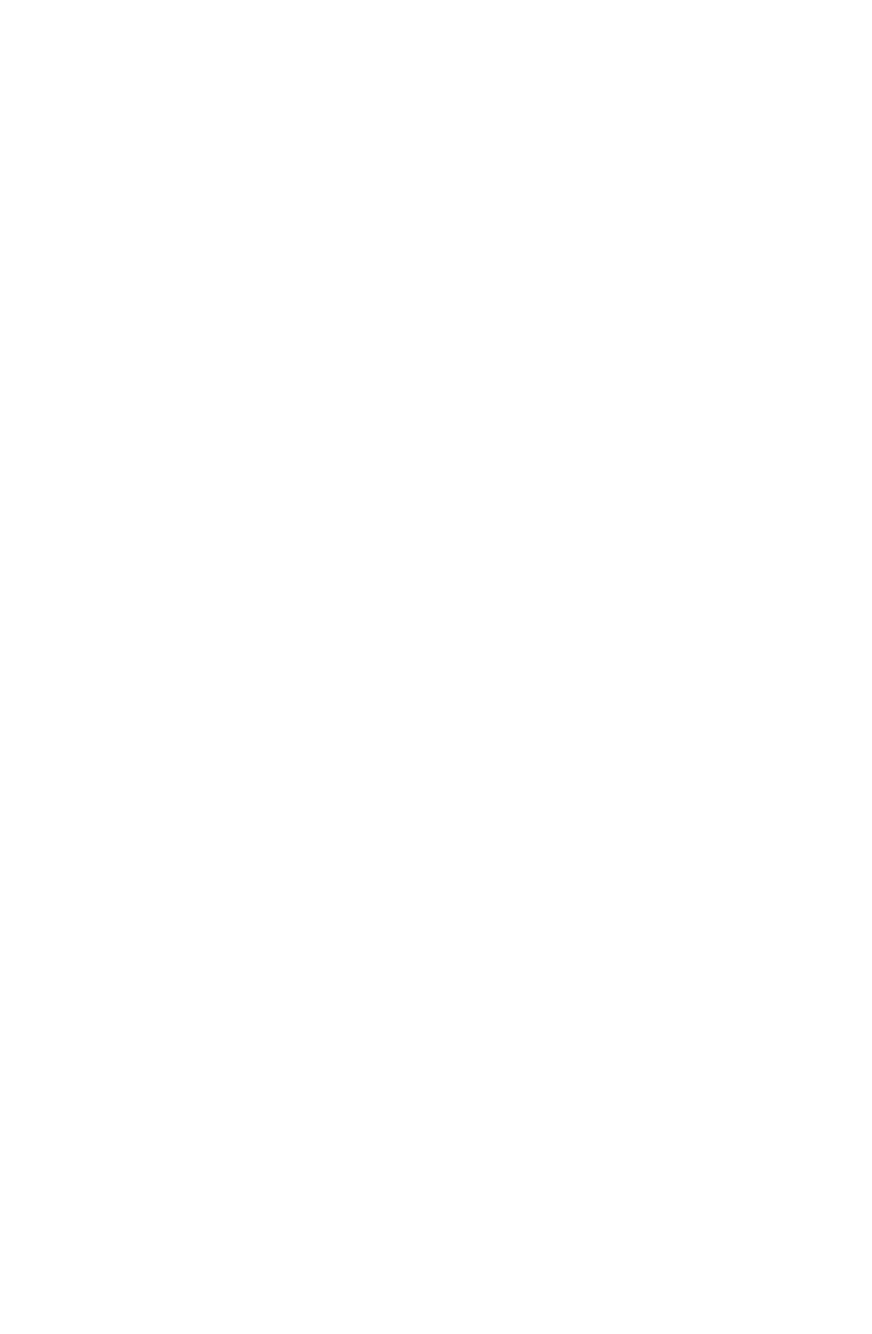
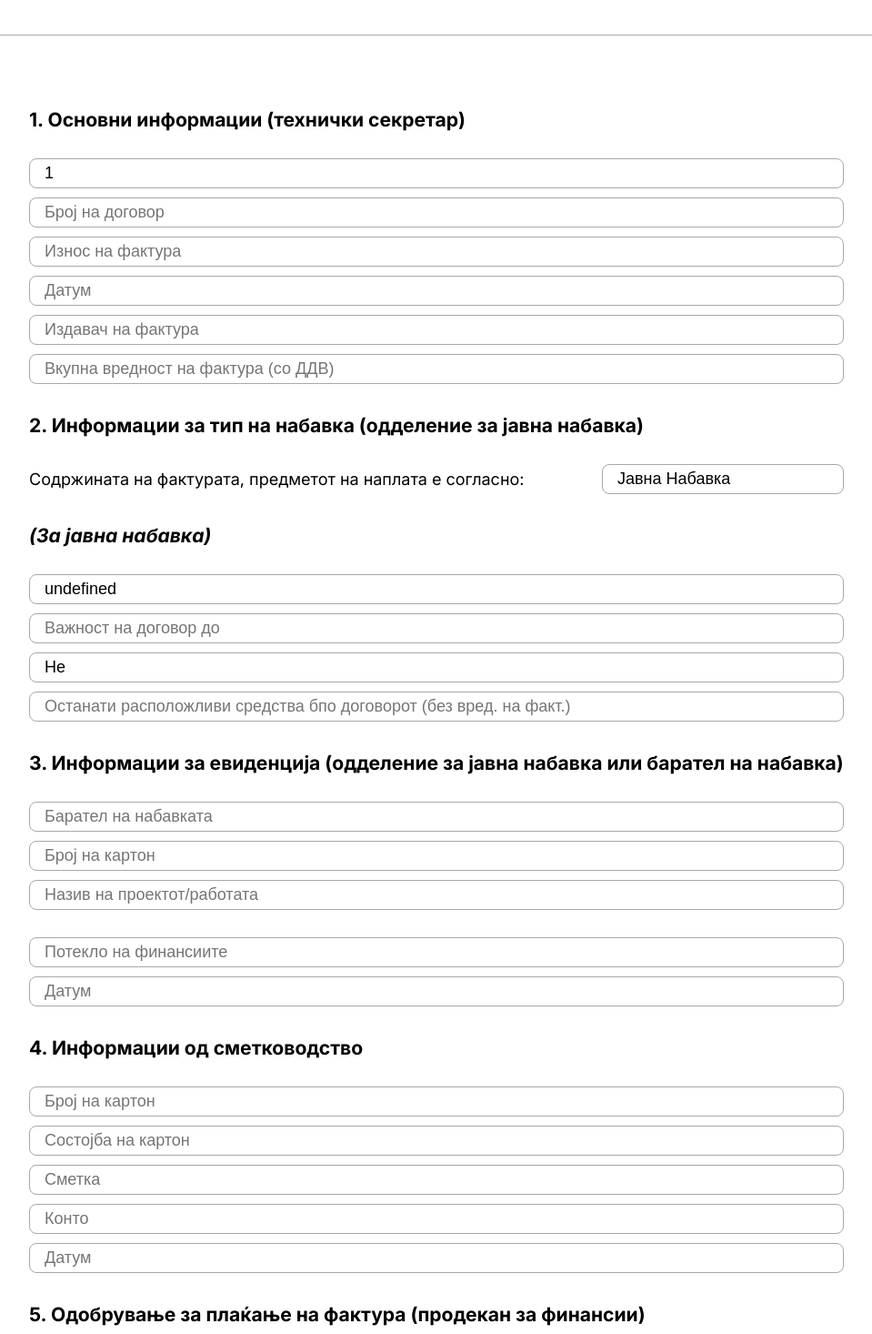
Before and after one commit to martytrajkoski/inSys--frontend, a React (Vite) app: page /prodekan/1 in a window 1280 px wide. Before the commit this address had no page. Shown: the part 164-1630 px from the top of the page at 91% size, without its empty margins (160-1119 px from the left). Before the commit the page ends 800 px from the top, so only its background shows below. Built offline with nearby package versions, Linux system fonts and the light colour scheme; no server answers.

Commit message:
Listing a filled faktura for prodekan DONE

```diff
--- a/src/pages/Departments/BaratelNabavka/BaratelNabavka.tsx
+++ b/src/pages/Departments/BaratelNabavka/BaratelNabavka.tsx
@@ -120,7 +120,6 @@ const BaratelNabavka: React.FC = () => {
     }
   }
 
-  console.log('first', )
 
   return (
     <>
--- a/src/pages/Departments/Prodekan/Prodekan.tsx
+++ b/src/pages/Departments/Prodekan/Prodekan.tsx
@@ -1,169 +1,296 @@
 import React from "react";
+import axiosClient from "../../../axiosClient/axiosClient";
+import type { FakturaType, IzdavaciType } from "../../../types/types";
+import { useParams } from "react-router-dom";
+import { useEffect, useState } from "react";
 
-const Prodekan: React.FC = () =>{
-    return(
-        <>
+const Prodekan: React.FC = () => {
+  const [faktura, setFaktura] = useState<FakturaType[]>([]);
+  const { br_faktura } = useParams<{ br_faktura: string }>();
+
+  // TEHNICKI SEKRETAR
+  const [arhivski_br, setArhivski_br] = useState<string>("");
+  const [br_dogovor, setBr_dogovor] = useState<number>();
+  const [izdavaci_id, setIzdavaci_id] = useState<number>();
+  const [iznos_dogovor, setIznos_dogovor] = useState<number>();
+  const [vk_vrednost, setVk_vrednost] = useState<number>();
+  const [datumTehnicki, setDatumTehnicki] = useState<string>("");
+
+  // TIP NABAVKA
+  const [tip, setTip] = useState<string>("javna");
+  const [datumTip, setDatumTip] = useState<string>("");
+  const [brDogovor, setBrDogovor] = useState<number>();
+  const [vaznostDo, setVaznostDo] = useState<string>("");
+  const [soglasnoDogovor, setSoglasnoDogovor] = useState<number>();
+  const [ostanatiRaspSredstva, setOstanatiRaspSredstva] = useState<number>();
+  const [istTip, setIstTip] = useState<number>();
+  const [vkPotroseno, setVkPotroseno] = useState<number>();
+
+  // BARATEL NABAVKA
+  const [brKartonBaratel, setBrKartonBaratel] = useState<number>();
+  const [nazivProekt, setNazivProekt] = useState<string>("");
+  const [poteklo, setPoteklo] = useState<string>("");
+  const [datumBaratel, setDatumBaratel] = useState<string>("");
+  const [baratelId, setBaratelId] = useState<number>();
+
+  // SMETKOVODSTVO
+  const [brKartonSmetkovodstvo, setBrKartonSmetkovodstvo] = useState<number>();
+  const [sostojbaKarton, setSostojbaKarton] = useState<string>("");
+  const [osnovaEvidentiranje, setOsnovaEvidentiranje] = useState<number>();
+  const [formular, setFormular] = useState<number>();
+  const [vneseniSredstva, setVneseniSredstva] = useState<number>();
+  const [smetka, setSmetka] = useState<string>("");
+  const [konto, setKonto] = useState<string>("");
+  const [datumSmetkovodstvo, setDatumSmetkovodstvo] = useState<string>("");
+
+  const fetchFakturas = async () => {
+    try {
+      const response = await axiosClient.get(`/faktura/show/${br_faktura}`);
+
+      if (response.status === 201) {
+        const data = response.data.faktura;
+
+        setFaktura(data);
+
+        // Tehnicki Sekretar
+        setArhivski_br(data.tehnicki_sekretar?.arhivski_br ?? "");
+        setBr_dogovor(data.tehnicki_sekretar?.br_dogovor ?? undefined);
+        setDatumTehnicki(data.tehnicki_sekretar?.datum ?? "");
+        setIzdavaci_id(data.tehnicki_sekretar?.izdavaci_id ?? undefined);
+        setIznos_dogovor(data.tehnicki_sekretar?.iznos_dogovor ?? undefined);
+        setVk_vrednost(data.tehnicki_sekretar?.vk_vrednost ?? undefined);
+
+        // Tip Nabavka
+        setTip(data.tip_nabavka?.tip ?? "javna");
+        setDatumTip(data.tip_nabavka?.datum ?? "");
+        if (data.tip_nabavka?.tip === "javna") {
+          setBrDogovor(
+            data.tip_nabavka?.javna_nabavka?.br_dogovor ?? undefined
+          );
+          setVaznostDo(data.tip_nabavka?.javna_nabavka?.vaznost_do ?? "");
+          setSoglasnoDogovor(
+            data.tip_nabavka?.javna_nabavka?.soglasno_dogovor ?? undefined
+          );
+          setOstanatiRaspSredstva(
+            data.tip_nabavka?.javna_nabavka?.ostanati_rasp_sredstva ?? undefined
+          );
+          console.log(data.tip_nabavka?.tip);
+        } else {
+          setIstTip(data.tip_nabavka?.tender?.ist_tip ?? undefined);
+          setVkPotroseno(data.tip_nabavka?.tender?.vk_potroseno ?? undefined);
+        }
+
+        // Baratel Nabavka
+        setBaratelId(data.baratel_javna_nabavka?.baratel_id ?? undefined);
+        setBrKartonBaratel(data.baratel_javna_nabavka?.br_karton ?? undefined);
+        setNazivProekt(data.baratel_javna_nabavka?.naziv_proekt ?? "");
+        setPoteklo(data.baratel_javna_nabavka?.poteklo ?? "");
+        setDatumBaratel(data.baratel_javna_nabavka?.datum ?? "");
+
+        // Smetkovodstvo
+        setBrKartonSmetkovodstvo(data.smetkovodstvo?.br_karton ?? undefined);
+        setSostojbaKarton(data.smetkovodstvo?.sostojba_karton ?? "");
+        setOsnovaEvidentiranje(
+          data.smetkovodstvo?.osnova_evidentiranje ?? undefined
+        );
+        setFormular(data.smetkovodstvo?.formular ?? undefined);
+        setVneseniSredstva(data.smetkovodstvo?.vneseni_sredstva ?? undefined);
+        setSmetka(data.smetkovodstvo?.smetka ?? "");
+        setKonto(data.smetkovodstvo?.konto ?? "");
+        setDatumSmetkovodstvo(data.smetkovodstvo?.datum ?? "");
+      }
+    } catch (error) {
+      console.error("Error fetching faktura:", error);
+    }
+  };
+
+  useEffect(() => {
+    fetchFakturas();
+  }, []);
+
+  return (
     <form action="">
       <div className="form-item">
         <h3>1. Основни информации (технички секретар)</h3>
         <div className="form-item-inputs">
-                        <input type="text" placeholder="Број на фактура"/>
-                        <input type="text" placeholder="Датум"/>
-                        <input type="text" placeholder="Издавач на фактура"/>
-                        <input type="text" placeholder="Вкупна вредност на фактура (со ДДВ)"/>
+          <input
+            type="text"
+            placeholder="Број на фактура"
+            value={br_faktura ?? ""}
+            readOnly
+          />
+          <input
+            type="text"
+            placeholder="Број на договор"
+            value={br_dogovor}
+            readOnly
+          />
+          <input
+            type="text"
+            placeholder="Износ на фактура"
+            value={iznos_dogovor}
+            readOnly
+          />
+          <input
+            type="text"
+            placeholder="Датум"
+            value={datumTehnicki}
+            readOnly
+          />
+          <input
+            type="text"
+            placeholder="Издавач на фактура"
+            value={String(izdavaci_id ?? "")}
+            readOnly
+          />
+          <input
+            type="text"
+            placeholder="Вкупна вредност на фактура (со ДДВ)"
+            value={String(vk_vrednost ?? "")}
+            readOnly
+          />
         </div>
       </div>
       <div className="form-item">
         <h3>2. Информации за тип на набавка (одделение за јавна набавка)</h3>
         <div className="form-item-select">
           <p>Содржината на фактурата, предметот на наплата е согласно:</p>
-                        <select name="" id="">
-                            <option value="">Јавна набавка</option>
-                            <option value="">Набавка без тендер</option>
-                        </select>
+          <input
+            type="text"
+            placeholder="Тип на набавка"
+            value={tip ? "Јавна Набавка" : "Набавка без тендер"}
+            readOnly
+            className="form-item-input"
+          />
         </div>
       </div>
+      {tip === "javna" ? (
         <div className="form-item">
-                    <h3><i>(За јавна набавка)</i></h3>
+          <h3>
+            <i>(За јавна набавка)</i>
+          </h3>
           <div className="form-item-inputs">
-                        <input type="text" placeholder="Број на договор"/>
-                        <input type="text" placeholder="Важност на договор до"/>
-                        <input type="text" placeholder="Останати расположливи средства"/>
-                    </div>
-                    <div className="form-item-radio">
-                        <p>Описот на сите ставки и единечната цена во фактурата е согласно договорот:</p>
-                        <div className="form-radio">
-                            <div>
-                                <input type="radio" name="edinecna_cena"/>
-                                <label>Да</label>
-                            </div>
-                            <div>
-                                <input type="radio" name="edinecna_cena"/>
-                                <label>Не</label>
+            <input
+              type="text"
+              placeholder="Број на договор"
+              value={String(brDogovor) ?? ""}
+              readOnly
+            />
+            <input
+              type="text"
+              placeholder="Важност на договор до"
+              value={vaznostDo}
+              readOnly
+            />
+            <input
+              type="text"
+              placeholder="Описот на сите ставки и единечната цена во фактурата е согласно договорот:"
+              value={soglasnoDogovor ? "Да" : "Не"}
+              readOnly
+            />
+            <input
+              type="text"
+              placeholder="Останати расположливи средства бпо договорот (без вред. на факт.)"
+              value={ostanatiRaspSredstva ?? ""}
+              readOnly
+            />
           </div>
         </div>
+      ) : (
+        <div className="form-item">
+          <h3>
+            <i>(За јавна набавка без тендер)</i>
+          </h3>
+          <div className="form-item-inputs">
+            <input
+              type="text"
+              placeholder="Дали до сега е набавувана стока или услуга од исти тип:"
+              value={istTip ?? ""}
+              readOnly
+            />
+            <input
+              type="text"
+              placeholder="Вкупно потрошени средства по основ на набавка од тој тип"
+              value={vkPotroseno ?? ""}
+              readOnly
+            />
+          </div>
+        </div>
+      )}
+      <div className="form-item">
+        <h3>
+          3. Информации за евиденција (одделение за јавна набавка или барател на
+          набавка)
+        </h3>
+        <div className="form-item-inputs">
+          <input
+            type="text"
+            placeholder="Барател на набавката"
+            value={String(baratelId ?? "")}
+            readOnly
+          />
+          <input
+            type="text"
+            placeholder="Број на картон"
+            value={brKartonBaratel ?? ""}
+            readOnly
+          />
+          <input
+            type="text"
+            placeholder="Назив на проектот/работата"
+            value={nazivProekt}
+            readOnly
+          />
         </div>
         <div className="form-item-inputs">
-                        <input type="text" placeholder="Датум..."/>
-                        <input type="text" placeholder="Potpis..."/>
-                    </div>
-                </div>
-                <div className="form-item">
-                    <h3><i>(За јавна набавка без тендер)</i></h3>
-                    <div className="form-item-radio">
-                        <p>Дали до сега е набавувана стока или услуга од ист тип:</p>
-                        <div className="form-radio">
-                            <div>
-                                <input type="radio" name="isti_tip_stoka"/>
-                                <label>Да</label>
-                            </div>
-                            <div>
-                                <input type="radio" name="isti_tip_stoka"/>
-                                <label>Не</label>
-                            </div>
-                        </div>
-                    </div>
-                    <div className="form-item-inputs">
-                        <input type="text" placeholder="Вкупно потрошени средства по основ на набавка од тој тип"/>
-                        <input type="text" placeholder="Останати расположливи средства по договор"/>
-                        <input type="text" placeholder="Потпис"/>
-                    </div>
-                </div>
-                <div className="form-item">
-                    <h3>3. Информации за евиденција (одделение за јавна набавка или барател на набавка)</h3>
-                    <div className="form-item-inputs">
-                        <input type="text" placeholder="Барател на набавката која е предмет на наплата"/>
-                        <input type="text" placeholder="Број на картон" />
-                        <input type="text" placeholder="Назив на проектот/работата" />
-                    </div>
-                    <div className="form-item-radio">
-                        <p>Потекло на финансиите:</p>
-                        <div className="form-radio">
-                            <div>
-                                <input type="radio" name="poteklo_finansii" />
-                                <label>Средства на МФС</label>
-                            </div>
-                            <div>
-                                <input type="radio" name="poteklo_finansii" />
-                                <label>Буџет</label>
-                            </div>
-                        </div>
-                    </div>
-                    <div className="form-item-inputs">
-                        <input type="text" placeholder="Датум" />
-                        <input type="text" placeholder="Потпис" />
+          <input
+            type="text"
+            placeholder="Потекло на финансиите"
+            value={poteklo}
+            readOnly
+          />
+          <input
+            type="text"
+            placeholder="Датум"
+            value={datumBaratel}
+            readOnly
+          />
         </div>
       </div>
       <div className="form-item">
         <h3>4. Информации од сметководство</h3>
         <div className="form-item-inputs">
-                        <input type="text" placeholder="Број на картон"/>
-                        <input type="text" placeholder="Состојба на картон"/>
-                    </div>
-                    <div className="form-item-radio">
-                        <p>Предметот на набавка има основа за евидентирање како основно средство(а):</p>
-                        <div className="form-radio">
-                            <div>
-                                <input type="radio" name="ima_osnova_evidencija"/>
-                                <label>Да</label>
-                            </div>
-                            <div>
-                                <input type="radio" name="ima_osnova_evidencija"/>
-                                <label>Не</label>
-                            </div>
-                        </div>
-                    </div>
-                    <div className="form-item-radio">
-                        <p>Пополнет е формулар за задолжување на основно средство:</p>
-                        <div className="form-radio">
-                            <div>
-                                <input type="radio" name="formular"/>
-                                <label>Да</label>
-                            </div>
-                            <div>
-                                <input type="radio" name="formular"/>
-                                <label>Не</label>
-                            </div>
-                        </div>
-                    </div>
-                    <div className="form-item-radio">
-                        <p>Средствата се внесени (поединечно) како новонабавени за тековната година:</p>
-                        <div className="form-radio">
-                            <div>
-                                <input type="radio" name="poedinecno"/>
-                                <label>Да</label>
-                            </div>
-                            <div>
-                                <input type="radio" name="poedinecno"/>
-                                <label>Не</label>
-                            </div>
-                        </div>
-                    </div>
-                    <div className="form-item-radio">
-                        <p>Предлог сметка за наплата од:</p>
-                        <div className="form-radio">
-                            <div>
-                                <input type="radio" name="predlog_smetka"/>
-                                <label>603</label>
-                            </div>
-                            <div>
-                                <input type="radio" name="predlog_smetka"/>
-                                <label>788</label>
-                            </div>
-                        </div>
-                    </div>
-                    <div className="form-item-inputs">
-                        <input type="text" placeholder="Предлог конго за наплата до:"/>
-                        <input type="text" placeholder="Датум"/>
-                        <input type="text" placeholder="Потпис"/>
+          <input
+            type="text"
+            placeholder="Број на картон"
+            value={brKartonSmetkovodstvo ?? ""}
+            readOnly
+          />
+          <input
+            type="text"
+            placeholder="Состојба на картон"
+            value={sostojbaKarton}
+            readOnly
+          />
+          <input type="text" placeholder="Сметка" value={smetka} readOnly />
+          <input type="text" placeholder="Конто" value={konto} readOnly />
+          <input
+            type="text"
+            placeholder="Датум"
+            value={datumSmetkovodstvo}
+            readOnly
+          />
         </div>
       </div>
       <div className="form-item">
         <h3>5. Одобрување за плаќање на фактура (продекан за финансии)</h3>
-                    <p>Согласно информациите наведени во точките 1, 2, 3 и 4 го одобрувам плаќањето на фактурата</p>
+        <p>
+          Согласно информациите наведени во точките 1, 2, 3 и 4 го одобрувам
+          плаќањето на фактурата
+        </p>
         <div className="form-item-inputs">
-                        <input type="text" placeholder="Датум"/>
-                        <input type="text" placeholder="Потпис"/>
+          <input type="text" placeholder="Датум" />
+          <input type="text" placeholder="Потпис" />
         </div>
       </div>
       <div className="form-buttons">
@@ -175,8 +302,7 @@ const Prodekan: React.FC = () =>{
         </div>
       </div>
     </form>
-        </>
-    )
-}
+  );
+};
 
 export default Prodekan;
--- a/src/pages/Sign/PasswordChangeModal.tsx
+++ b/src/pages/Sign/PasswordChangeModal.tsx
@@ -1,8 +1,8 @@
 import React, { useState } from "react";
 import axiosClient from "../../axiosClient/axiosClient";
-import type { Props } from "../../types/types";
+import type { PropsModal } from "../../types/types";
 
-const PasswordChangeModal: React.FC<Props> = ({ onClose }) => {
+const PasswordChangeModal: React.FC<PropsModal> = ({ onClose }) => {
   const [currentPassword, setCurrentPassword] = useState("");
   const [newPassword, setNewPassword] = useState("");
   const [message, setMessage] = useState<string | null>(null);
--- a/src/pages/Sign/ProfileModal.tsx
+++ b/src/pages/Sign/ProfileModal.tsx
@@ -1,9 +1,9 @@
 import React, { useEffect, useState } from "react";
 import axiosClient from "../../axiosClient/axiosClient";
 import PasswordChangeModal from "./PasswordChangeModal";
-import type { Props } from "../../types/types";
+import type { PropsModal } from "../../types/types";
 
-const ProfileModal: React.FC<Props> = ({ onClose }) => {
+const ProfileModal: React.FC<PropsModal> = ({ onClose }) => {
   const [user, setUser] = useState({ name: "", email: "" });
   const [showPasswordModal, setShowPasswordModal] = useState(false);
   const [message, setMessage] = useState<string | null>(null);
--- a/src/routes/AppRoutes.tsx
+++ b/src/routes/AppRoutes.tsx
@@ -27,17 +27,11 @@ const AppRoutes: React.FC = () => {
             <Route path="lista-izdavaci" element={<Izdavaci />} />
           </Route>
           <Route element={<Department />}>
-            <Route path="tehnickisekretar" element={<TehnickiSekretar />} />
-            <Route
-              path="baratelnabavka/:br_faktura"
-              element={<BaratelNabavka />}
-            />
+            <Route path="tehnickisekretar" element={<TehnickiSekretar br_faktura={""} />} />
+            <Route path="baratelnabavka/:br_faktura" element={<BaratelNabavka />} />
             <Route path="tipnabavka/:br_faktura" element={<TipNabavka />} />
-            <Route
-              path="smetkovodstvo/:br_faktura"
-              element={<Smetkovodstvo />}
-            />
-            <Route path="prodekan" element={<Prodekan />} />
+            <Route path="smetkovodstvo/:br_faktura" element={<Smetkovodstvo />} />
+            <Route path="prodekan/:br_faktura" element={<Prodekan />} />
           </Route>
         </Route>
       </Routes>
--- a/src/styles/main.scss
+++ b/src/styles/main.scss
@@ -13,6 +13,7 @@
 @use "../styles/pages/departments/department.scss";
 @use "../styles/pages/departments/technical-secretary/technical-secretary.scss";
 @use "../styles/pages/departments/public-procurement-department/public-procurement-department.scss";
+@use "../styles/pages/departments/prodekan/prodekan.scss";
 
 //fonts
 @import url("https://fonts.googleapis.com/css2?family=Inter:ital,opsz,wght@0,14..32,100..900;1,14..32,100..900&family=Raleway:ital,wght@0,100..900;1,100..900&family=Roboto:ital,wght@0,100..900;1,100..900&display=swap");
--- /dev/null
+++ b/src/styles/pages/departments/prodekan/prodekan.scss
@@ -0,0 +1,5 @@
+.prodekan-faktura-container {
+    display: flex;
+    flex-direction: column;
+    gap: 30px;
+}
```
Also changed, not shown: src/components/MainMenu/InvoiceCard.tsx (+5 -10 lines), src/types/types.ts (+7 -1 lines). Lines whose indentation alone changed are shown as unchanged.
